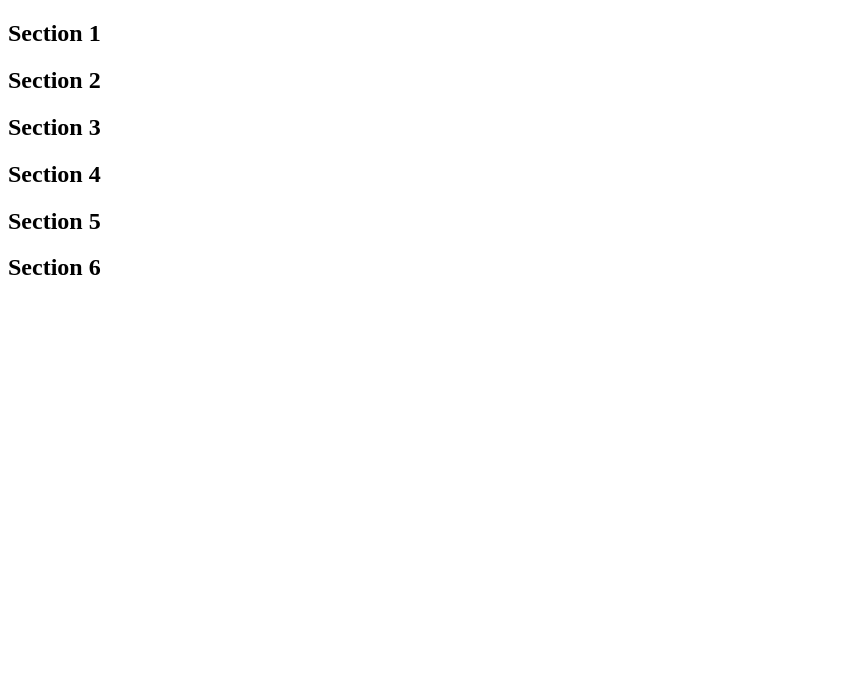
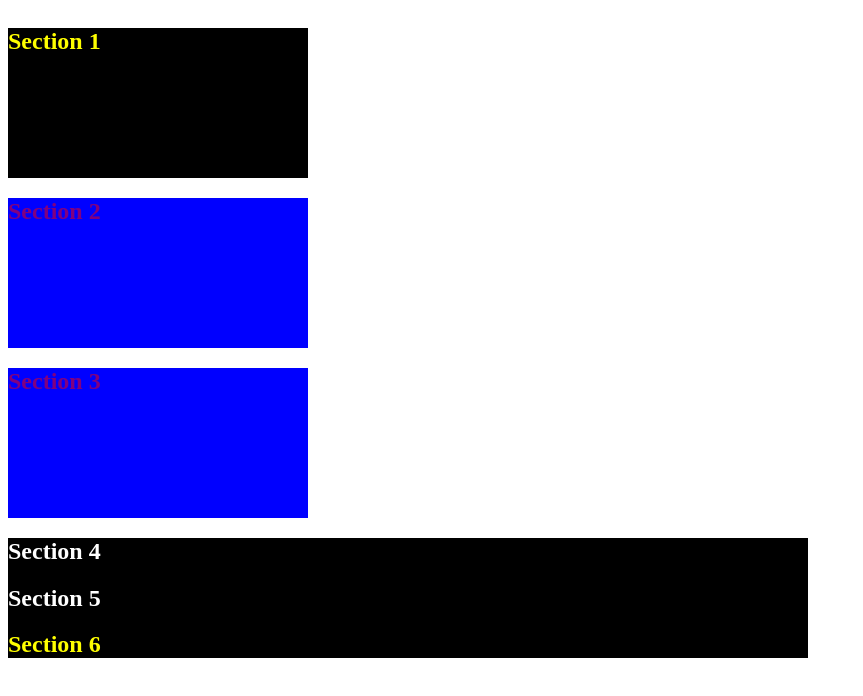
Before and after one commit to SabrinaC043/01-class-repo-activities, a plain HTML site: page 01-Activities/10-Stu_CSS-color/Unsolved/index.html in a window 1280 px wide. Shown: the whole page, without its empty margins (0-863 px from the left). Drawn offline with Linux system fonts and the light colour scheme.

Commit message:
CSS color

```diff
--- a/01-Activities/09-Ins_CSS-color/assets/css/style.css
+++ b/01-Activities/09-Ins_CSS-color/assets/css/style.css
@@ -1,7 +1,7 @@
 .box {
   /*Sets the height and width of the section */
   width: 200px;
-  height: 200px
+  height: 200px;
 }
 
 .box-blue {
--- a/01-Activities/10-Stu_CSS-color/Unsolved/assets/css/style.css
+++ b/01-Activities/10-Stu_CSS-color/Unsolved/assets/css/style.css
@@ -1,24 +1,46 @@
+* {
+  box-sizing: border-box;
 
-/* * { }
-
-
-.lesson {
-    width: 200px;
-    height: 100px;
-  }
-
-.section-blue {
 
 }
 
-.container {
+body {
+display: inline-block;
+flex-direction: column;
 
 }
 
-#section-1 {
+.lesson {
+    width: 300px;
+    height: 150px;
+  }
+
+  #section-1 {
+   background-color: black;
+   color: yellow;
+}
+
+
+.section-blue {
+  background-color: blue;
+  color:purple;
 
 }
 
+div {
+max-width:100%;
+background-color: black;
+color: white;
+}
+.container h2 {
+width:100vh;
+}
+
+#section-5 {
+  margin-top:20px;
+  text-align: left;
+}
+
 #section-6 {
-
-} */
+color:yellow
+}
--- a/01-Activities/10-Stu_CSS-color/Unsolved/index.html
+++ b/01-Activities/10-Stu_CSS-color/Unsolved/index.html
@@ -4,11 +4,11 @@
   <head>
     <meta charset="UTF-8">
     <title>Colors</title>
-    <stylesheet src=".assets/css/style.css"
-
+    <link  href="./assets/css/style.css" type="text/css" rel="stylesheet" />
   </head>
 
   <body>
+
     <section class="lesson" id="section-1">
       <h2>Section 1</h2>
     </section>
@@ -33,6 +33,9 @@
       <section id="section-6">
         <h2>Section 6</h2>
       </section>
+
+
+
     </div>
   </body>
 
```
Also changed, not shown: 1 other file.
